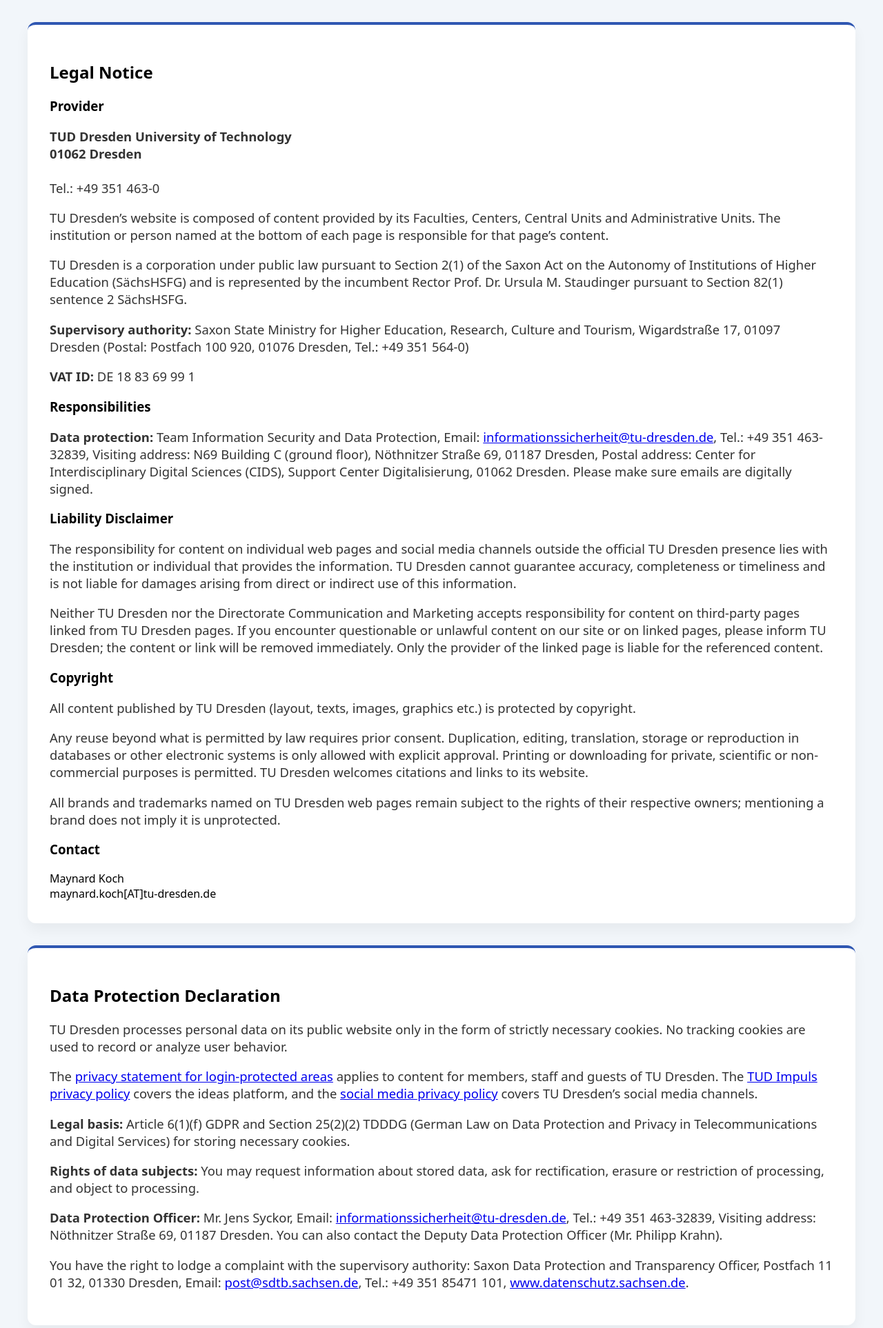
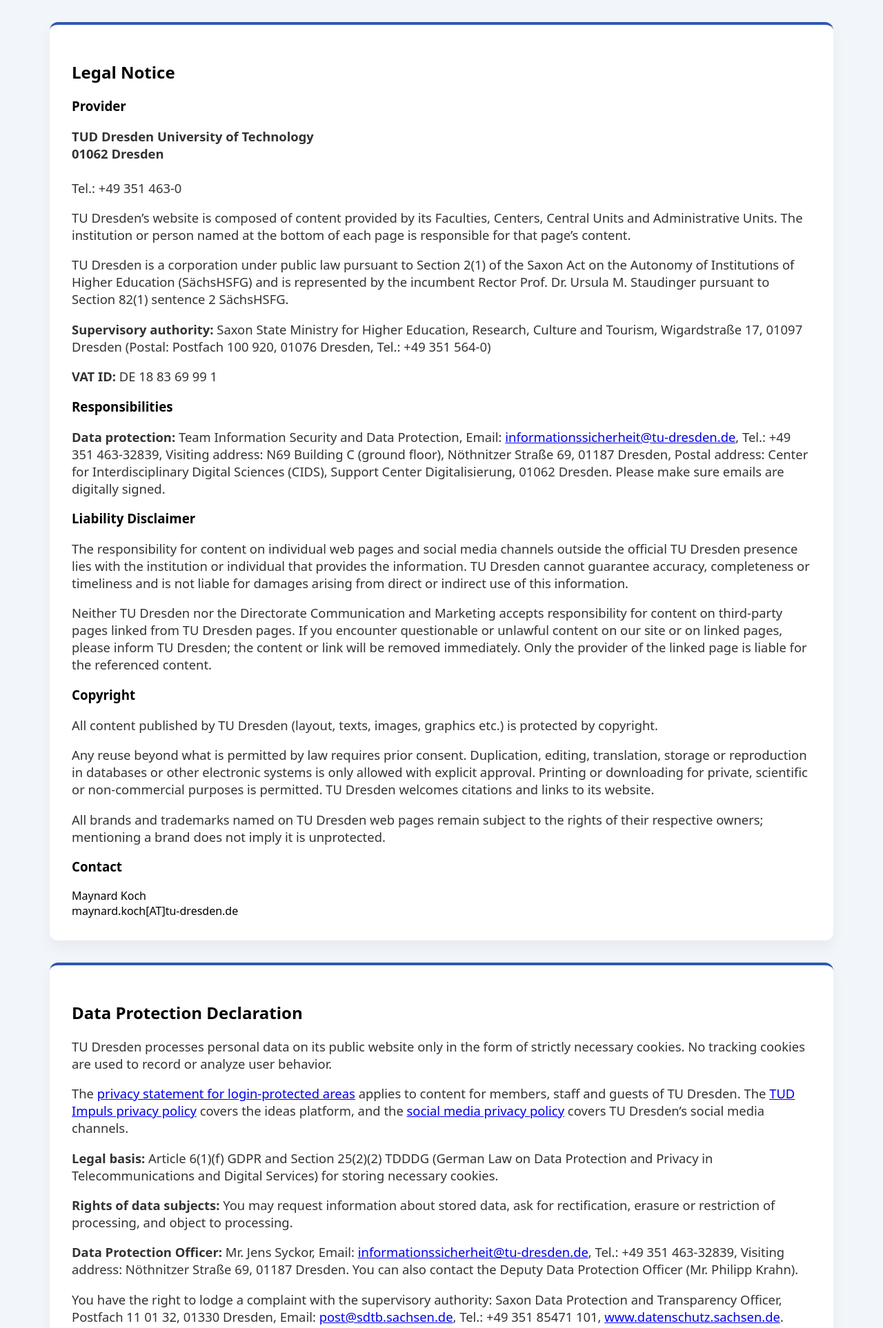
Before and after one commit to netd-tud/ipv6-sra-webpage, a Flask app: page /legalnotice in a window 1280 px wide. Shown: the part 76-2002 px from the top of the page at 69% size. Run offline with Flask 3, Linux system fonts and the light colour scheme.

Commit message:
fixed minor styling issues

```diff
--- a/static/css/style.css
+++ b/static/css/style.css
@@ -135,7 +135,7 @@ body p {
     grid-template-columns: repeat(auto-fit, minmax(220px, 1fr));
     gap: 1.5rem;
     padding: 0 2rem;
-    width: min(1200px, calc(100%-4rem));
+    width: min(1200px, calc(100% - 4rem));
     margin: 0 auto;
 }
 .footer-tiles {
@@ -143,9 +143,14 @@ body p {
     grid-template-columns: repeat(auto-fit, minmax(220px, 1fr));
     gap: 1.5rem;
     padding: 1.5rem 2rem;
-    width: min(1200px, calc(100%-4rem));
+    width: min(1200px, calc(100% - 4rem));
     margin: 0 auto;
 }
+
+.legal-page.single-tile {
+    padding: 0 2rem;
+}
+
 .tile {
     background: white;
     border-top: 4px solid var(--tu-blue);
@@ -838,7 +843,7 @@ body p {
     display: grid;
     grid-template-columns: repeat(2, minmax(0, 1fr));
     gap: 1.5rem;
-    padding: 0 2rem 3rem;
+    padding: 0 2rem;
 }
 
 @media (max-width: 800px) {
```
